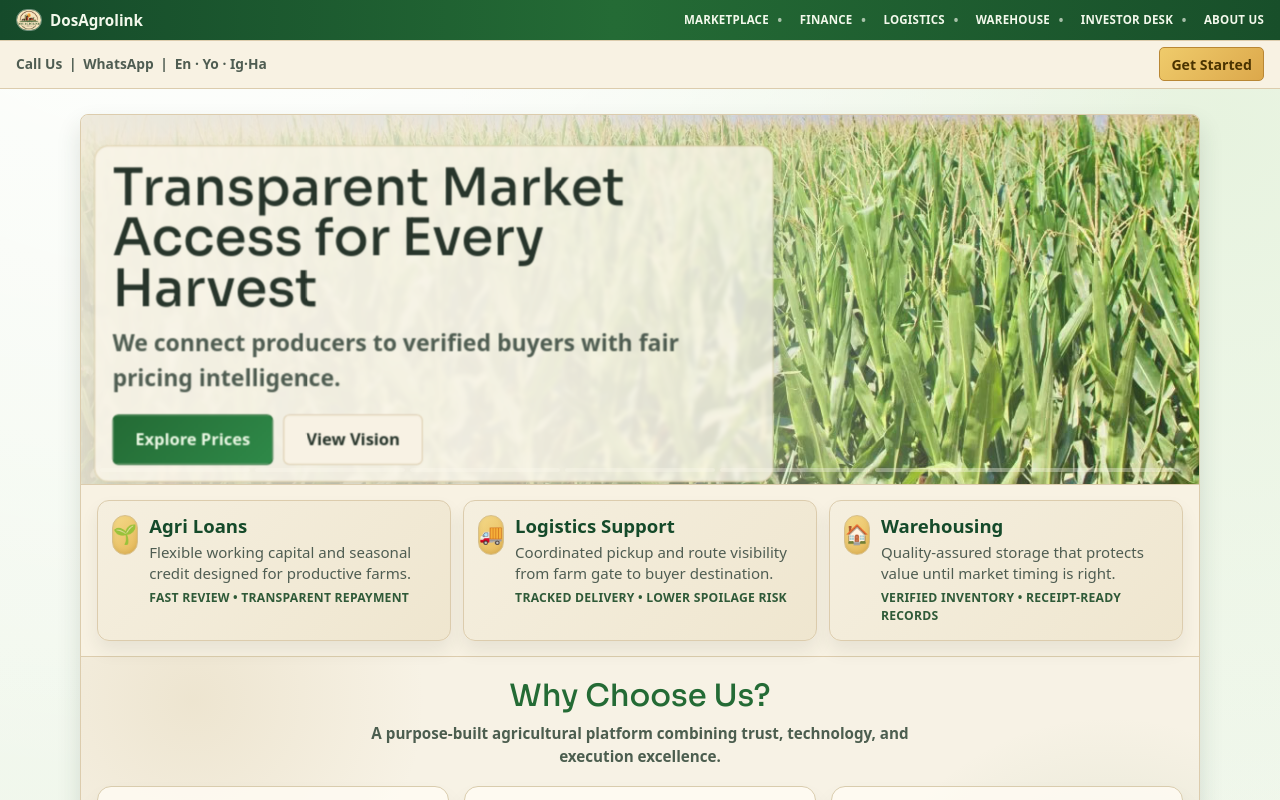
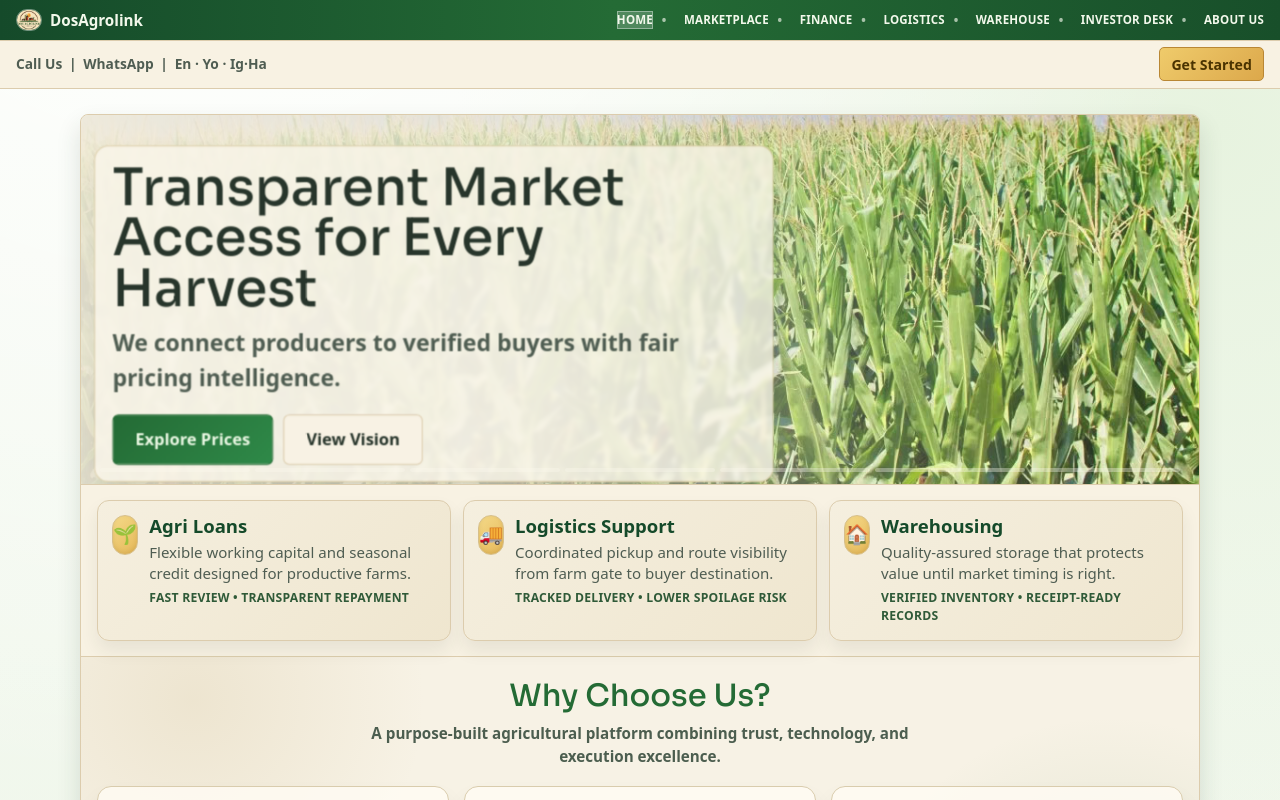
Before and after one commit to steve-diamond/agrolink-frontend, a Next.js app: page / in a window 1280 px wide. Shown: the top 800 px of the page. Built offline with nearby package versions, Linux system fonts and the light colour scheme.

Commit message:
fix: add home active nav and clickable brand link

```diff
--- a/app/globals.css
+++ b/app/globals.css
@@ -82,6 +82,8 @@ body {
   gap: 0.5rem;
   font-size: 0.95rem;
   font-weight: 800;
+  color: inherit;
+  text-decoration: none;
 }
 
 .dos-brand-logo {
--- a/components/NavBar.tsx
+++ b/components/NavBar.tsx
@@ -10,6 +10,7 @@ export default function NavBar() {
   const pathname = usePathname();
 
   const primaryLinks = [
+    { href: "/", label: "Home" },
     { href: "/marketplace", label: "Marketplace" },
     { href: "/loan-application", label: "Finance" },
     { href: "/logistics", label: "Logistics" },
@@ -21,10 +22,10 @@ export default function NavBar() {
   return (
     <header>
       <div className="dos-topbar">
-        <div className="dos-brand">
+        <Link href="/" className="dos-brand" aria-label="Go to homepage">
           <Image src={dosLogo} alt="DosAgrolink" width={26} height={26} className="dos-brand-logo" />
           <strong>DosAgrolink</strong>
-        </div>
+        </Link>
 
         <nav className="dos-menu" aria-label="Primary">
           {primaryLinks.map((item, index) => (
```
